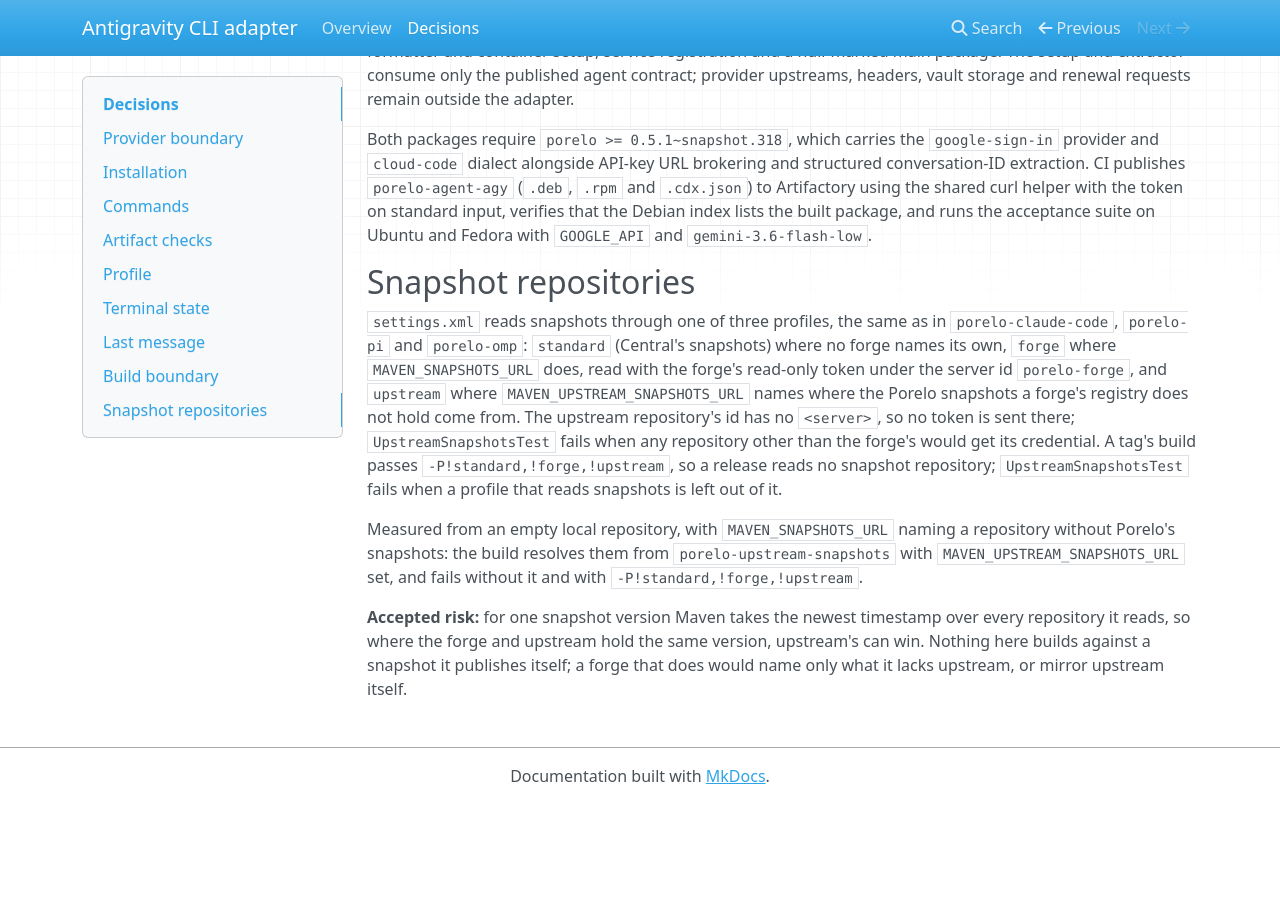
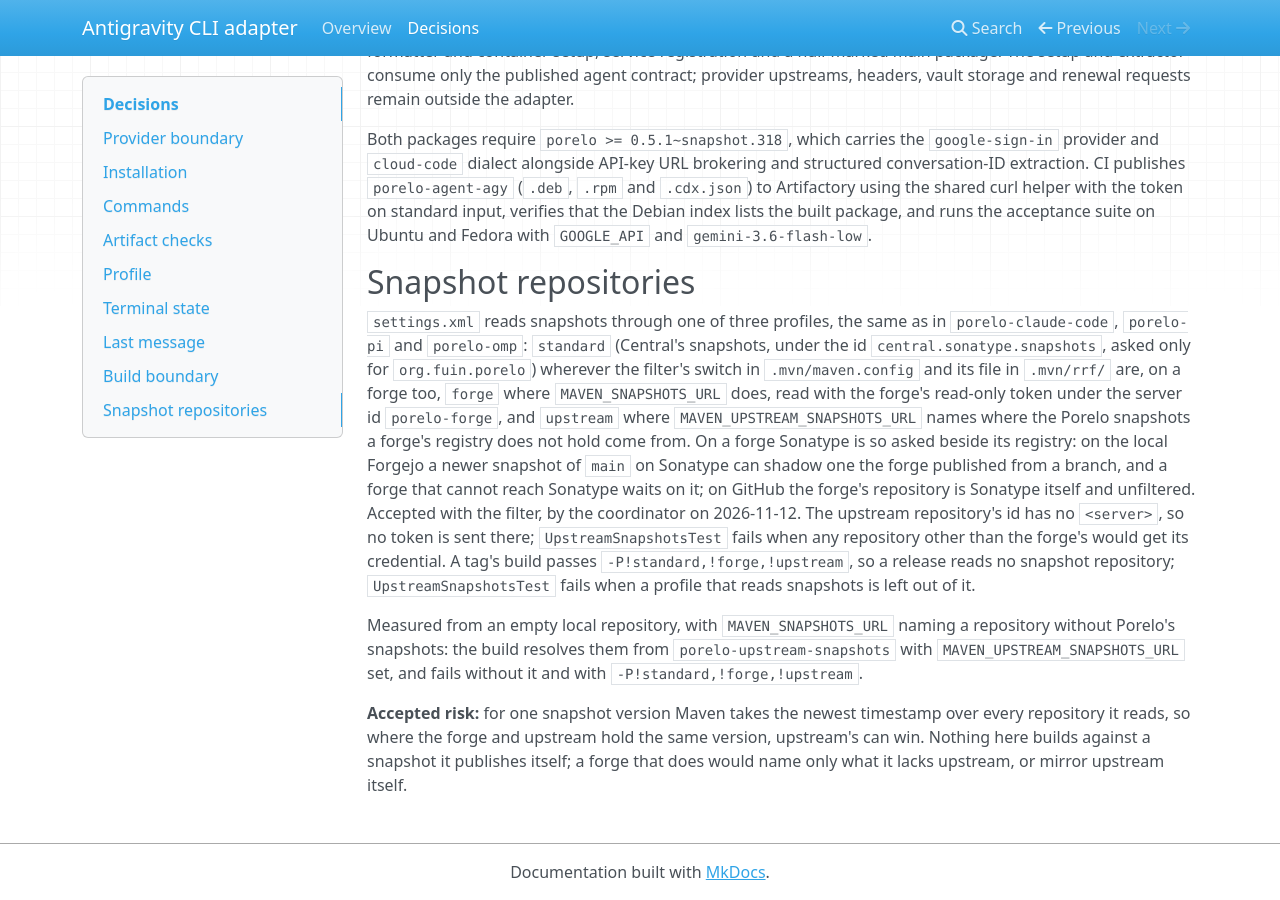
Before and after one commit to porelo-ai/porelo-agy, an MkDocs documentation site: the page built from doc/decisions.md, in a window 1280 px wide and 900 px high, scrolled down 3364 px. Built offline with MkDocs 1.6.1, drawn with Linux system fonts in a browser that asks for light colours; nearby versions of some CDN libraries; before the commit the page ends 4168 px from its top, so only the background shows below that.

Commit message:
Ask Sonatype's snapshots only for this project's group
Assisted-by: Claude Code, claude-opus-5-5

```diff
--- a/doc/decisions.md
+++ b/doc/decisions.md
@@ -147,13 +147,17 @@ runs the acceptance suite on Ubuntu and Fedora with `GOOGLE_API` and `gemini-3.6
 ## Snapshot repositories
 
 `settings.xml` reads snapshots through one of three profiles, the same as in `porelo-claude-code`, `porelo-pi` and
-`porelo-omp`: `standard` (Central's snapshots) where no forge names its own, `forge` where `MAVEN_SNAPSHOTS_URL` does,
-read with the forge's read-only token under the server id `porelo-forge`, and `upstream` where
-`MAVEN_UPSTREAM_SNAPSHOTS_URL` names where the Porelo snapshots a forge's registry does not hold come from. The
-upstream repository's id has no `<server>`, so no token is sent there; `UpstreamSnapshotsTest` fails when any
-repository other than the forge's would get its credential. A tag's build passes `-P!standard,!forge,!upstream`, so a
-release reads no snapshot repository; `UpstreamSnapshotsTest` fails when a profile that reads snapshots is left out of
-it.
+`porelo-omp`: `standard` (Central's snapshots, under the id `central.sonatype.snapshots`, asked only for
+`org.fuin.porelo`) wherever the filter's switch in `.mvn/maven.config` and its file in `.mvn/rrf/` are, on a forge
+too, `forge` where `MAVEN_SNAPSHOTS_URL` does, read with the forge's read-only token under the server id
+`porelo-forge`, and `upstream` where `MAVEN_UPSTREAM_SNAPSHOTS_URL` names where the Porelo snapshots a forge's
+registry does not hold come from. On a forge Sonatype is so asked beside its registry: on the local Forgejo a newer
+snapshot of `main` on Sonatype can shadow one the forge published from a branch, and a forge that cannot reach
+Sonatype waits on it; on GitHub the forge's repository is Sonatype itself and unfiltered. Accepted with the filter, by
+the coordinator on 2026-11-12. The upstream repository's id has no `<server>`, so no token is sent there;
+`UpstreamSnapshotsTest` fails when any repository other than the forge's would get its credential. A tag's build
+passes `-P!standard,!forge,!upstream`, so a release reads no snapshot repository; `UpstreamSnapshotsTest` fails when a
+profile that reads snapshots is left out of it.
 
 Measured from an empty local repository, with `MAVEN_SNAPSHOTS_URL` naming a repository without Porelo's snapshots:
 the build resolves them from `porelo-upstream-snapshots` with `MAVEN_UPSTREAM_SNAPSHOTS_URL` set, and fails without it
```
Also changed, not shown: CHANGELOG.md (+1 -0 lines), settings.xml (+12 -5 lines), 4 other files.
